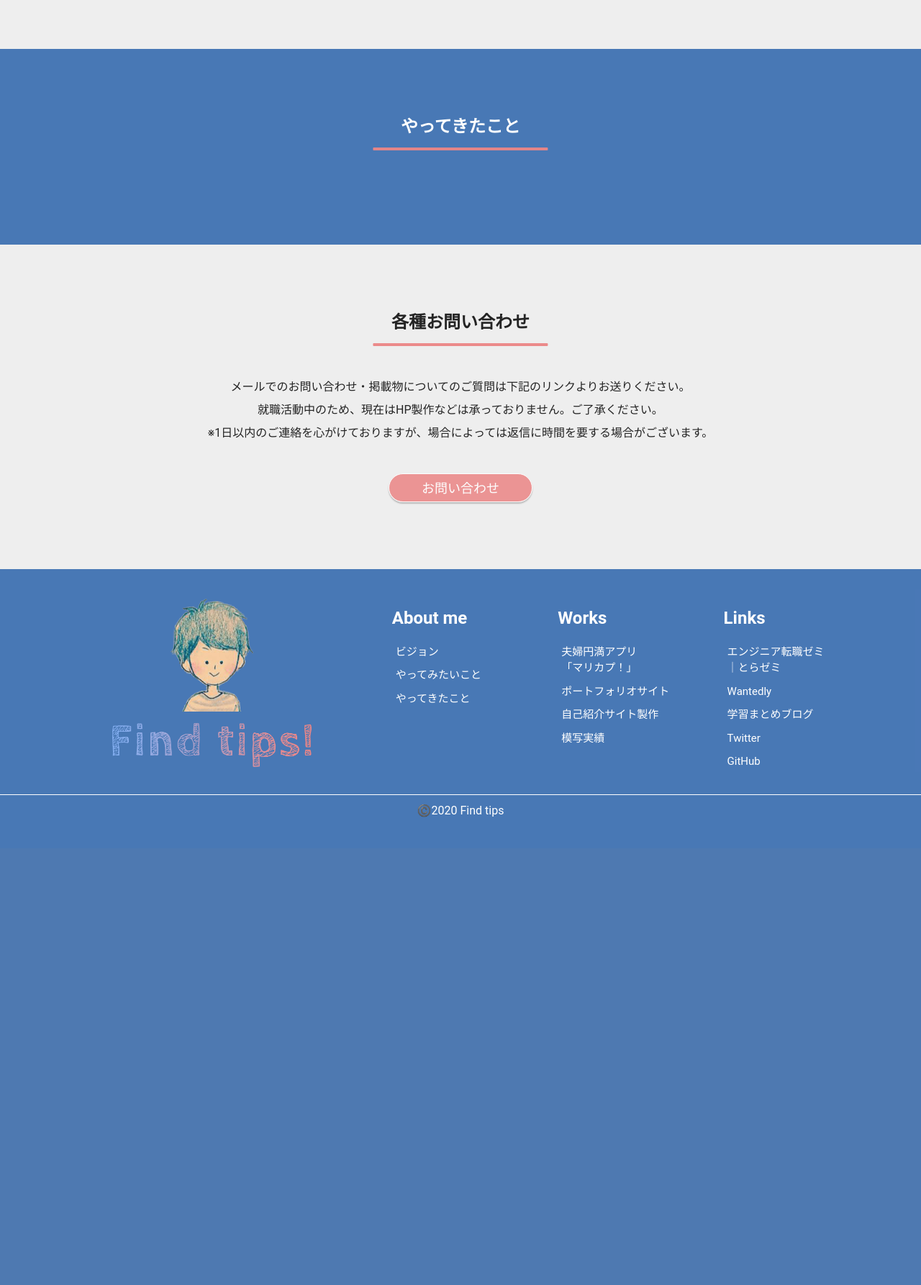
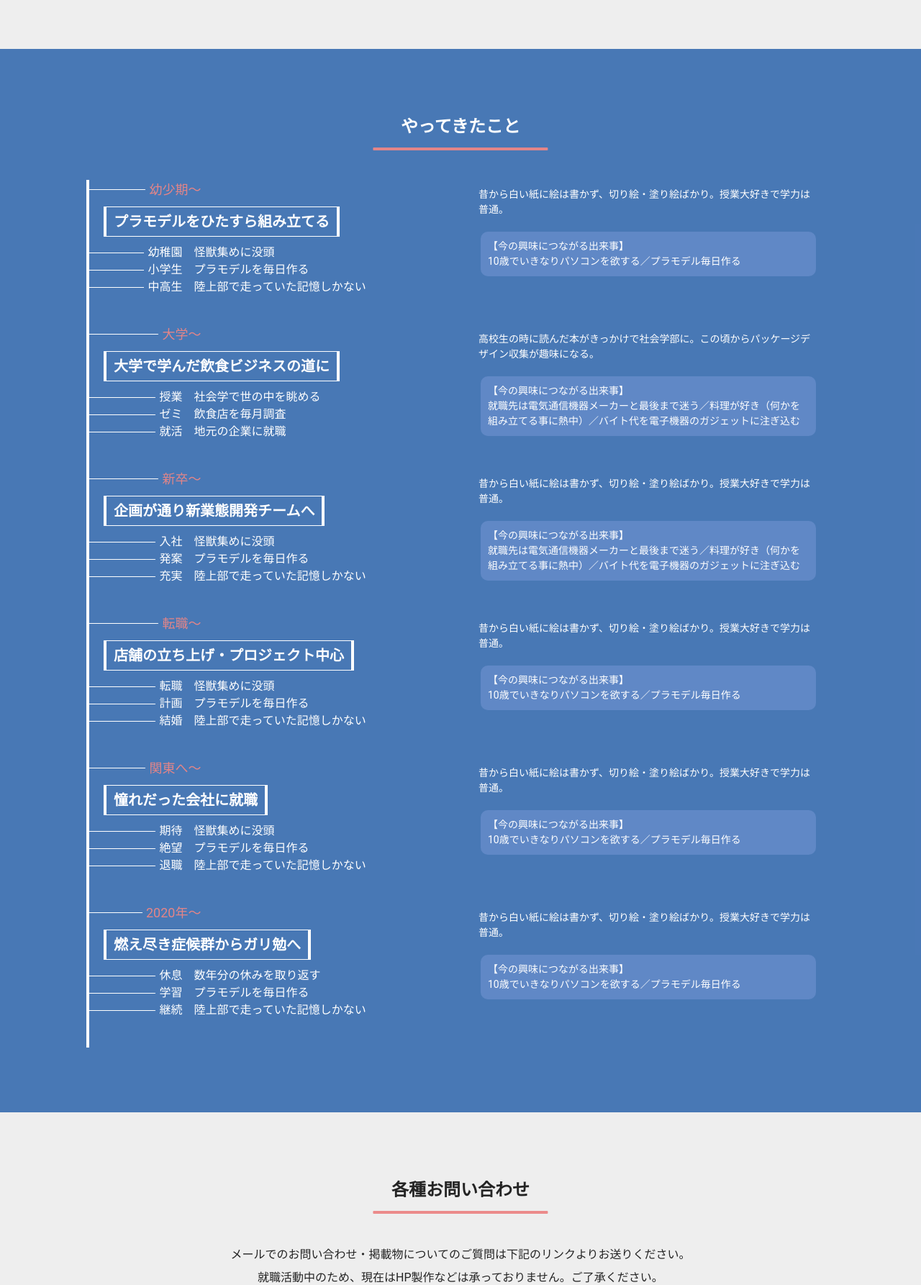
Before and after one commit to gawgaw-2020/profile, a PHP site: page /about/index.html in a window 1280 px wide. Shown: the part 1976-3762 px from the top of the page at 72% size. Before the commit the page ends 3112 px from the top, so only its background shows below. Run offline with PHP 8.4, Linux system fonts and the light colour scheme; some libraries are stand-ins or nearby versions; some web fonts are replaced.

Commit message:
about調整開始

```diff
--- a/about/index.html
+++ b/about/index.html
@@ -205,6 +205,155 @@
       <div class="skill-wrap">
         <div class="section-inner">
           <h2 class="section-title">やってきたこと</h2>
+          <div class="history-wrap">
+            <ul class="history-list">
+              <li class="history-item">
+                <div class="skill-left">
+                  <p class="age">
+                    幼少期〜
+                  </p>
+                  <p class="age-title">
+                    プラモデルをひたすら組み立てる
+                  </p>
+                  <dl>
+                    <dt>幼稚園</dt><dd>怪獣集めに没頭</dd>
+                    <dt>小学生</dt><dd>プラモデルを毎日作る</dd>
+                    <dt>中高生</dt><dd>陸上部で走っていた記憶しかない</dd>
+                  </dl>
+                </div>
+                <div class="skill-right">
+                  <p class="age-text">
+                    昔から白い紙に絵は書かず、切り絵・塗り絵ばかり。授業大好きで学力は普通。
+                  </p>
+                  <p class="age-private">
+                    【今の興味につながる出来事】<br>
+                    10歳でいきなりパソコンを欲する／プラモデル毎日作る
+                  </p>
+                </div>
+              </li>
+              <li class="history-item">
+                <div class="skill-left">
+                  <p class="age">
+                    大学〜
+                  </p>
+                  <p class="age-title">
+                    大学で学んだ飲食ビジネスの道に
+                  </p>
+                  <dl>
+                    <dt>授業</dt><dd>社会学で世の中を眺める</dd>
+                    <dt>ゼミ</dt><dd>飲食店を毎月調査</dd>
+                    <dt>就活</dt><dd>地元の企業に就職</dd>
+                  </dl>
+                </div>
+                <div class="skill-right">
+                  <p class="age-text">
+                    高校生の時に読んだ本がきっかけで社会学部に。この頃からパッケージデザイン収集が趣味になる。
+                  </p>
+                  <p class="age-private">
+                    【今の興味につながる出来事】<br>
+                    就職先は電気通信機器メーカーと最後まで迷う／料理が好き（何かを組み立てる事に熱中）／バイト代を電子機器のガジェットに注ぎ込む
+                  </p>
+                </div>
+              </li>
+              <li class="history-item">
+                <div class="skill-left">
+                  <p class="age">
+                    新卒〜
+                  </p>
+                  <p class="age-title">
+                    企画が通り新業態開発チームへ
+                  </p>
+                  <dl>
+                    <dt>入社</dt><dd>怪獣集めに没頭</dd>
+                    <dt>発案</dt><dd>プラモデルを毎日作る</dd>
+                    <dt>充実</dt><dd>陸上部で走っていた記憶しかない</dd>
+                  </dl>
+                </div>
+                <div class="skill-right">
+                  <p class="age-text">
+                    昔から白い紙に絵は書かず、切り絵・塗り絵ばかり。授業大好きで学力は普通。
+                  </p>
+                  <p class="age-private">
+                    【今の興味につながる出来事】<br>
+                    就職先は電気通信機器メーカーと最後まで迷う／料理が好き（何かを組み立てる事に熱中）／バイト代を電子機器のガジェットに注ぎ込む
+                  </p>
+                </div>
+              </li>
+              <li class="history-item">
+                <div class="skill-left">
+                  <p class="age">
+                    転職〜
+                  </p>
+                  <p class="age-title">
+                    店舗の立ち上げ・プロジェクト中心
+                  </p>
+                  <dl>
+                    <dt>転職</dt><dd>怪獣集めに没頭</dd>
+                    <dt>計画</dt><dd>プラモデルを毎日作る</dd>
+                    <dt>結婚</dt><dd>陸上部で走っていた記憶しかない</dd>
+                  </dl>
+                </div>
+                <div class="skill-right">
+                  <p class="age-text">
+                    昔から白い紙に絵は書かず、切り絵・塗り絵ばかり。授業大好きで学力は普通。
+                  </p>
+                  <p class="age-private">
+                    【今の興味につながる出来事】<br>
+                    10歳でいきなりパソコンを欲する／プラモデル毎日作る
+                  </p>
+                </div>
+              </li>
+              <li class="history-item">
+                <div class="skill-left">
+                  <p class="age">
+                    関東へ〜
+                  </p>
+                  <p class="age-title">
+                    憧れだった会社に就職
+                  </p>
+                  <dl>
+                    <dt>期待</dt><dd>怪獣集めに没頭</dd>
+                    <dt>絶望</dt><dd>プラモデルを毎日作る</dd>
+                    <dt>退職</dt><dd>陸上部で走っていた記憶しかない</dd>
+                  </dl>
+                </div>
+                <div class="skill-right">
+                  <p class="age-text">
+                    昔から白い紙に絵は書かず、切り絵・塗り絵ばかり。授業大好きで学力は普通。
+                  </p>
+                  <p class="age-private">
+                    【今の興味につながる出来事】<br>
+                    10歳でいきなりパソコンを欲する／プラモデル毎日作る
+                  </p>
+                </div>
+              </li>
+              <li class="history-item">
+                <div class="skill-left">
+                  <p class="age">
+                    2020年〜
+                  </p>
+                  <p class="age-title">
+                    燃え尽き症候群からガリ勉へ
+                  </p>
+                  <dl>
+                    <dt>休息</dt><dd>数年分の休みを取り返す</dd>
+                    <dt>学習</dt><dd>プラモデルを毎日作る</dd>
+                    <dt>継続</dt><dd>陸上部で走っていた記憶しかない</dd>
+                  </dl>
+                </div>
+                <div class="skill-right">
+                  <p class="age-text">
+                    昔から白い紙に絵は書かず、切り絵・塗り絵ばかり。授業大好きで学力は普通。
+                  </p>
+                  <p class="age-private">
+                    【今の興味につながる出来事】<br>
+                    10歳でいきなりパソコンを欲する／プラモデル毎日作る
+                  </p>
+                </div>
+              </li>
+            </ul>
+
+          </div>
         </div>
       </div>
     </section>
--- a/css/style.css
+++ b/css/style.css
@@ -796,7 +796,6 @@ skill
 }
 
 .skill .skill-wrap {
-  text-align: center;
   padding: 9rem 0;
 }
 
@@ -804,6 +803,7 @@ skill
   font-size: 2.4rem;
   color: #fff;
   position: relative;
+  text-align: center;
   margin-bottom: 5.6rem;
 }
 
@@ -819,6 +819,123 @@ skill
   transform: translateX(-50%);
   background-color: rgba(235, 134, 134, 0.95);
   border-radius: 1px;
+}
+
+.skill .skill-wrap .section-inner .history-wrap .history-list {
+  width: 90%;
+  max-width: 1040px;
+  margin: 0 auto;
+  text-align: left;
+  font-size: 1.6rem;
+}
+
+.skill .skill-wrap .section-inner .history-wrap .history-list .history-item {
+  border-left: 4px solid #fff;
+  padding: 0 0 4rem;
+}
+
+@media screen and (min-width: 768px) {
+  .skill .skill-wrap .section-inner .history-wrap .history-list .history-item {
+    display: -webkit-box;
+    display: -ms-flexbox;
+    display: flex;
+  }
+}
+
+@media screen and (min-width: 768px) {
+  .skill .skill-wrap .section-inner .history-wrap .history-list .history-item .skill-left {
+    width: 50%;
+  }
+}
+
+.skill .skill-wrap .section-inner .history-wrap .history-list .history-item .skill-left .age {
+  font-size: 1.8rem;
+  width: 30%;
+  color: rgba(235, 134, 134, 0.95);
+  margin-right: auto;
+  margin-bottom: 1rem;
+  display: -webkit-box;
+  display: -ms-flexbox;
+  display: flex;
+  -webkit-box-align: center;
+      -ms-flex-align: center;
+          align-items: center;
+}
+
+.skill .skill-wrap .section-inner .history-wrap .history-list .history-item .skill-left .age::before {
+  margin-right: 0.5rem;
+  color: #fff;
+  border-top: 1px solid;
+  content: "";
+  -webkit-box-flex: 1;
+      -ms-flex-positive: 1;
+          flex-grow: 1;
+}
+
+.skill .skill-wrap .section-inner .history-wrap .history-list .history-item .skill-left .age-title {
+  display: inline-block;
+  margin: 0 2rem 1rem;
+  padding: 0.5rem 1rem;
+  font-size: 2rem;
+  font-weight: bold;
+  border: 1px solid #fff;
+  border-left: 4px solid #fff;
+  border-right: 4px solid #fff;
+}
+
+.skill .skill-wrap .section-inner .history-wrap .history-list .history-item .skill-left dl {
+  display: -webkit-box;
+  display: -ms-flexbox;
+  display: flex;
+  -ms-flex-wrap: wrap;
+      flex-wrap: wrap;
+}
+
+.skill .skill-wrap .section-inner .history-wrap .history-list .history-item .skill-left dl dt {
+  width: 25%;
+  display: -webkit-box;
+  display: -ms-flexbox;
+  display: flex;
+  -webkit-box-align: center;
+      -ms-flex-align: center;
+          align-items: center;
+}
+
+.skill .skill-wrap .section-inner .history-wrap .history-list .history-item .skill-left dl dt::before {
+  border-top: 1px solid;
+  content: "";
+  -webkit-box-flex: 1;
+      -ms-flex-positive: 1;
+          flex-grow: 1;
+  margin-right: 0.5rem;
+}
+
+.skill .skill-wrap .section-inner .history-wrap .history-list .history-item .skill-left dl dd {
+  width: 75%;
+  padding-left: 1.6rem;
+}
+
+@media screen and (min-width: 768px) {
+  .skill .skill-wrap .section-inner .history-wrap .history-list .history-item .skill-right {
+    width: 50%;
+  }
+}
+
+.skill .skill-wrap .section-inner .history-wrap .history-list .history-item .skill-right .age-text {
+  width: 95%;
+  margin: 0 auto;
+  font-size: 1.4rem;
+  margin-bottom: 1rem;
+  padding: 1rem;
+}
+
+.skill .skill-wrap .section-inner .history-wrap .history-list .history-item .skill-right .age-private {
+  font-size: 1.4rem;
+  width: 90%;
+  margin: 0 auto;
+  padding: 1rem;
+  background-color: #6088C6;
+  border-radius: 10px;
 }
 
 /*-------------------------------------------------------------------------------------------------
--- a/style.scss
+++ b/style.scss
@@ -688,14 +688,100 @@ skill
   color:#fff;
   background-color: $baseBlue;
   .skill-wrap {
-    text-align: center;
     padding: 9rem 0;
     .section-inner {
       .section-title {
         @include sectionTitle(#fff);
+        text-align: center;
         margin-bottom: 5.6rem;
         &:before {
           @include sectionTitleModule($pink);
+        }
+      }
+      .history-wrap {
+        .history-list {
+          width: 90%;
+          max-width: 1040px;
+          margin: 0 auto;
+          text-align: left;
+          font-size: 1.6rem;
+          .history-item {
+            border-left: 4px solid #fff;
+            padding: 0 0 4rem;
+            @media screen and (min-width: 768px) {
+              display: flex;
+            }
+            .skill-left {
+              @media screen and (min-width: 768px) {
+                width: 50%;
+              }
+              .age {
+                font-size: 1.8rem;
+                width: 30%;
+                color: $pink;
+                margin-right: auto;
+                margin-bottom: 1rem;
+                display: flex;
+                align-items: center;
+                &::before {
+                  margin-right: 0.5rem;
+                  color: #fff;
+                  border-top: 1px solid;
+                  content: "";
+                  flex-grow: 1;
+                }
+              }
+              .age-title {
+                display: inline-block;
+                margin: 0 2rem 1rem;
+                padding: 0.5rem 1rem;
+                font-size: 2rem;
+                font-weight: bold;
+                border: 1px solid #fff;
+                border-left: 4px solid #fff;
+                border-right: 4px solid #fff;
+              }
+              dl {
+                display: flex;
+                flex-wrap: wrap;
+                dt {
+                  width: 25%;
+                  display: flex;
+                  align-items: center;
+                  &::before {
+                    border-top: 1px solid;
+                    content: "";
+                    flex-grow: 1;
+                    margin-right: 0.5rem;
+                  }
+                }
+                dd {
+                  width: 75%;
+                  padding-left: 1.6rem;
+                }
+              }
+            }
+            .skill-right {
+              @media screen and (min-width: 768px) {
+                width: 50%;
+              }
+              .age-text {
+                width: 95%;
+                margin: 0 auto;
+                font-size: 1.4rem;
+                margin-bottom: 1rem;
+                padding: 1rem;
+              }
+              .age-private {
+                font-size: 1.4rem;
+                width: 90%;
+                margin: 0 auto;
+                padding: 1rem;
+                background-color: #6088C6;
+                border-radius: 10px;
+              }
+            }
+          }
         }
       }
     }
```
Also changed, not shown: 1 other file.
